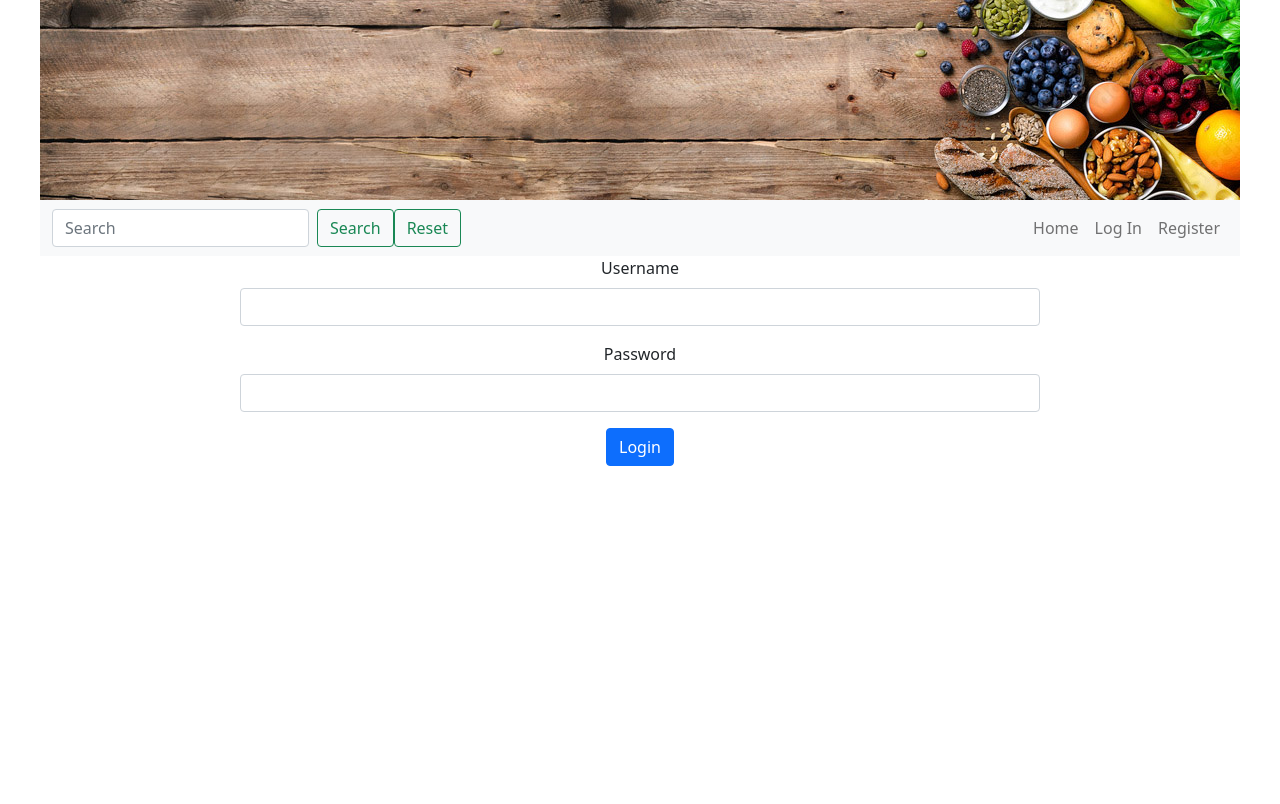
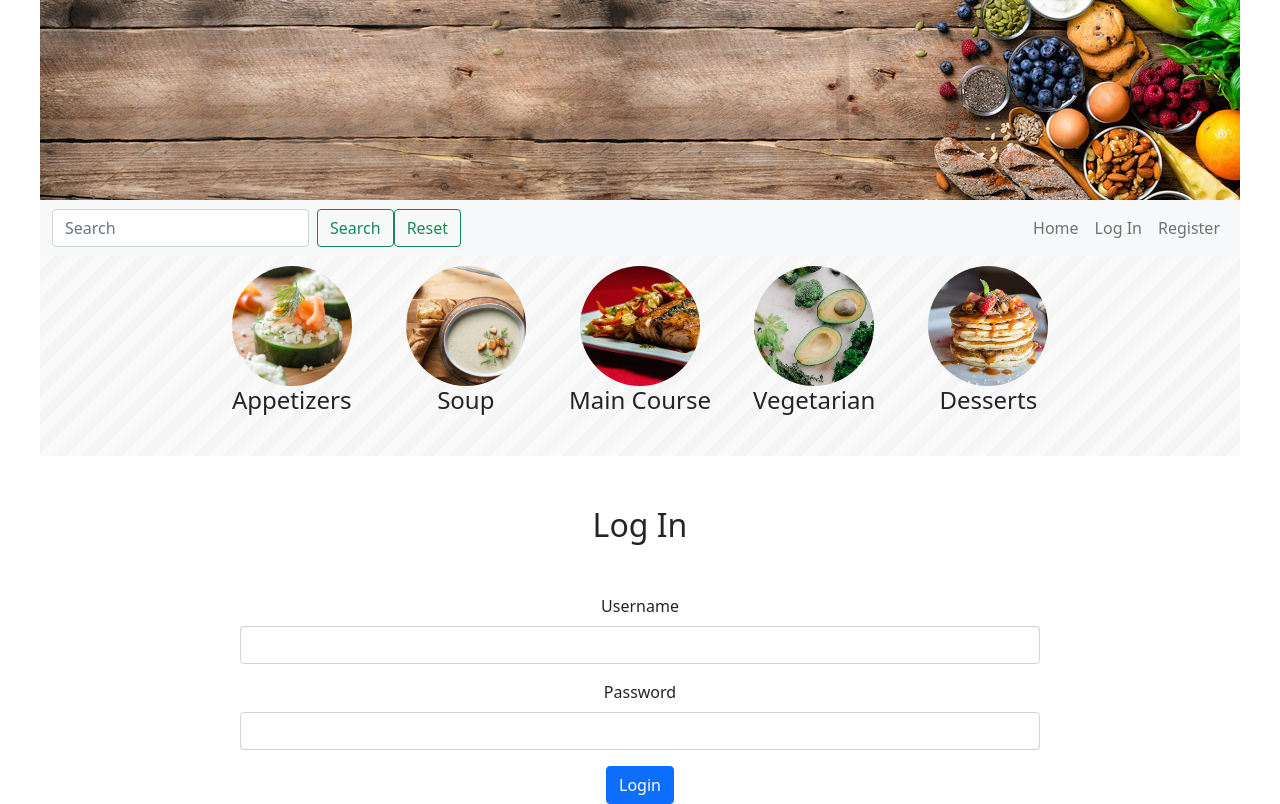
Before and after one commit to Code-Institute-Submissions/kerekmarci-ms3, a Flask app: page /login in a window 1280 px wide. Before the commit the page ends 466 px from the top, so only its background shows below. Run offline with Flask 2, Linux system fonts and the light colour scheme; some libraries are stand-ins or nearby versions.

Commit message:
Navitaion link placed in a separate HTML

```diff
--- a/templates/login.html
+++ b/templates/login.html
@@ -1,5 +1,11 @@
 {% extends "base.html" %}
 {% block content %}
+
+{% include "navigation.html" %}
+
+    <div class="page-title text-center">
+        <h2>Log In</h2>
+    </div>
 
     <section class="form-container text-center">
         <form method="POST" action="{{ url_for('login') }}">
--- /dev/null
+++ b/templates/navigation.html
@@ -0,0 +1,80 @@
+<section class="container-xl mx1200 text-center">
+    <nav class="navbar navbar-expand-lg navbar-light bg-light">
+        <div class="container-fluid">
+            <form action="{{ url_for('search') }}" method="POST" class="d-flex">
+                <input class="form-control me-2" type="search" name="query" id="query" placeholder="Search"
+                    aria-label="Search">
+                <button class="btn btn-outline-success" type="submit">Search</button>
+                <a href="{{ url_for('home') }}" class="btn btn-outline-success" type="submit">Reset</a>
+            </form>
+            <!--
+                <div>
+                    Easy / Medium / Complex
+                </div>
+
+                <div class="px-5">
+                    {% if session.user %}
+                        Welcome {{ session.name }}
+                    {% endif %}
+                </div>
+                -->
+            <button class="navbar-toggler" type="button" data-bs-toggle="collapse" data-bs-target="#navbarNavDropdown"
+                aria-controls="navbarNavDropdown" aria-expanded="false" aria-label="Toggle navigation">
+                <span class="navbar-toggler-icon"></span>
+            </button>
+            <div class="collapse navbar-collapse" id="navbarNavDropdown">
+                <ul class="navbar-nav ms-auto">
+                    <li class="nav-item"><a class="nav-link" href="{{ url_for('home') }}">Home</a></li>
+                    {% if session.user %}
+                    <li class="nav-item"><a class="nav-link" href="{{ url_for('upload_recipe') }}">Upload Recipe</a>
+                    </li>
+                    <li class="nav-item"><a class="nav-link" href="{{ url_for('my_recipes') }}">My Recipes</a></li>
+                    <li class="nav-item"><a class="nav-link"
+                            href="{{ url_for('profile', username=session['user']) }}">Profile</a></li>
+                    <li class="nav-item"><a class="nav-link" href="#">Statistics</a></li>
+                    <li class="nav-item"><a class="nav-link" href="{{ url_for('logout') }}">Log Out</a></li>
+                    {% else %}
+                    <li class="nav-item"><a class="nav-link" href="{{ url_for('login') }}">Log In</a></li>
+                    <li class="nav-item"><a class="nav-link" href="{{ url_for('register') }}">Register</a></li>
+                    {% endif %}
+                </ul>
+            </div>
+        </div>
+    </nav>
+</section>
+
+<section class="container-xl mx1200 food-categories-container text-center">
+    <div class="food-categories">
+        <img src="../static/images/appetizer.jpg" alt="" class="food-categories-img">
+        <h4>Appetizers</h4>
+    </div>
+    <div class="food-categories text-center">
+        <img src="../static/images/soup.jpg" alt="" class="food-categories-img">
+        <h4>Soup</h4>
+    </div>
+    <div class="food-categories text-center">
+        <img src="../static/images/main_course.jpg" alt="" class="food-categories-img">
+        <h4>Main Course</h4>
+    </div>
+    <div class="food-categories text-center">
+        <img src="../static/images/vegetarian.jpeg" alt="" class="food-categories-img">
+        <h4>Vegetarian</h4>
+    </div>
+    <div class="food-categories text-center">
+        <img src="../static/images/dessert.jpeg" alt="" class="food-categories-img">
+        <h4>Desserts</h4>
+    </div>
+</section>
+
+<!--
+<section class="text-center">
+    <form action="{{ url_for('search') }}" method="POST">
+        <input type="radio" id="easy" name="easy" value="easy">
+        <label for="easy">Easy</label><br>
+        <input type="radio" id="medium" name="medium" value="medium">
+        <label for="medium">Medium</label><br>
+        <input type="radio" id="complex" name="complex" value="complex">
+        <label for="complex">Complex</label>
+    </form>
+</section>
+-->
--- a/templates/register.html
+++ b/templates/register.html
@@ -1,5 +1,11 @@
 {% extends "base.html" %}
 {% block content %}
+
+{% include "navigation.html" %}
+
+    <div class="page-title text-center">
+        <h2>Registration</h2>
+    </div>
 
     <section class="form-container text-center">
         <form method="POST" action="{{ url_for('register') }}">
```
Also changed, not shown: templates/base.html (+0 -37 lines), templates/get_recipes.html (+1 -22 lines), templates/home.html (+1 -22 lines).
